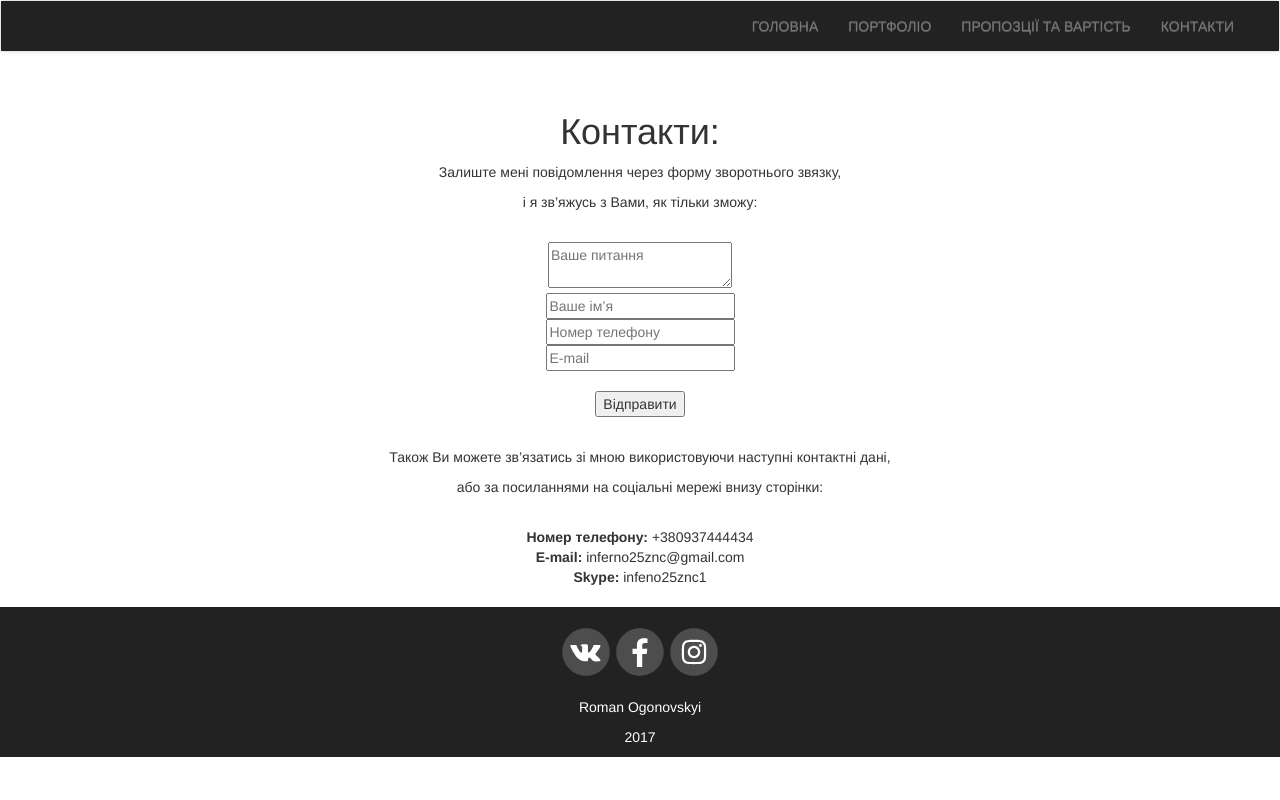
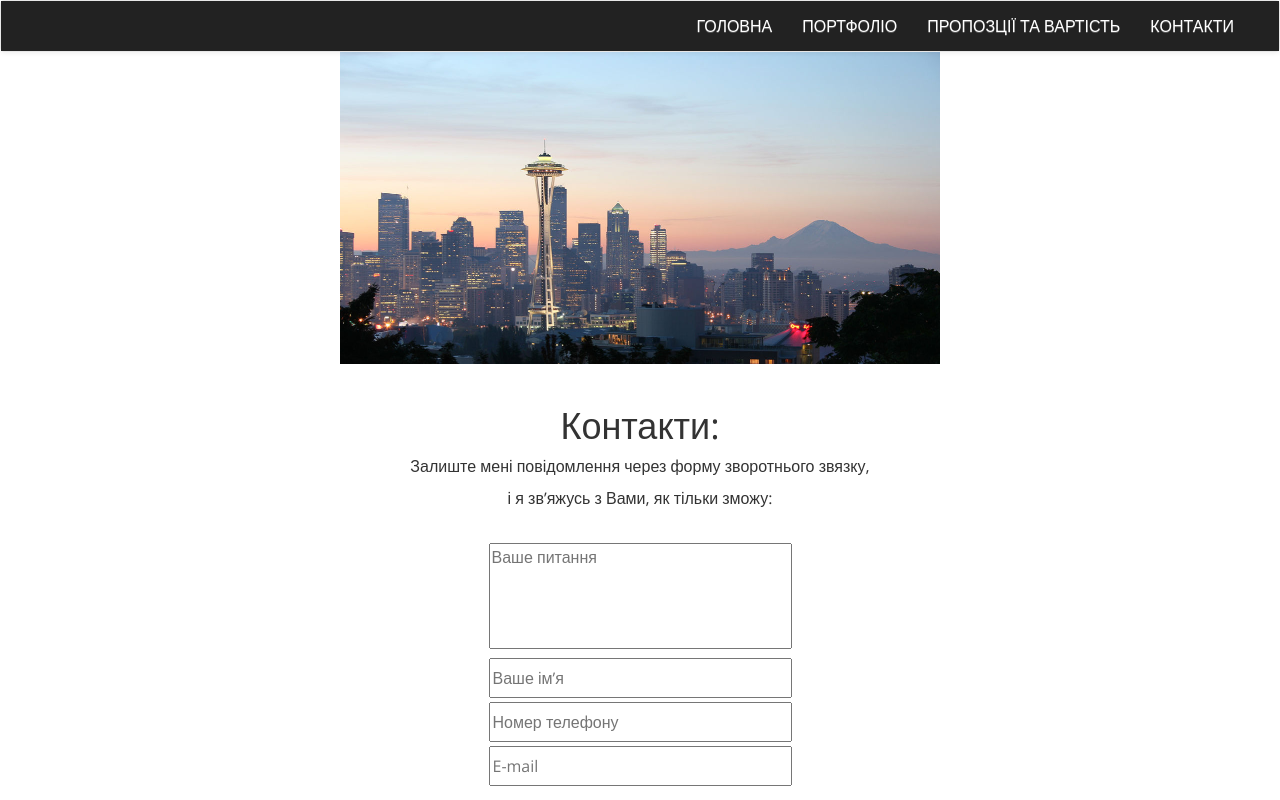
Before and after one commit to inf25znc1/my_site, a plain HTML site: page contacts.html in a window 1280 px wide. Shown: the top 800 px of the page. Drawn offline with nearby package versions, Linux system fonts and the light colour scheme.

Commit message:
several fixes

```diff
--- a/contacts.html
+++ b/contacts.html
@@ -21,19 +21,18 @@
     <meta name="msapplication-TileColor" content="#ffffff">
     <meta name="msapplication-TileImage" content="/ms-icon-144x144.png">
     <meta name="theme-color" content="#ffffff">
-    <link href="https://fonts.googleapis.com/css?family=Open+Sans" rel="stylesheet">
-    <link rel="stylesheet" href="css/contacts.css" />
-    <title>BootStrap Sapmple</title>
     <!-- Latest compiled and minified CSS -->
     <link rel="stylesheet" href="https://maxcdn.bootstrapcdn.com/bootstrap/3.3.7/css/bootstrap.min.css" integrity="sha384-BVYiiSIFeK1dGmJRAkycuHAHRg32OmUcww7on3RYdg4Va+PmSTsz/K68vbdEjh4u" crossorigin="anonymous">
     <!-- Optional theme -->
     <link rel="stylesheet" href="https://maxcdn.bootstrapcdn.com/bootstrap/3.3.7/css/bootstrap-theme.min.css" integrity="sha384-rHyoN1iRsVXV4nD0JutlnGaslCJuC7uwjduW9SVrLvRYooPp2bWYgmgJQIXwl/Sp" crossorigin="anonymous">
+    <link href="https://fonts.googleapis.com/css?family=Open+Sans" rel="stylesheet">
+    <link rel="stylesheet" href="css/contacts.css" />
     <title>Контакти | Огоновський Роман | Roman Ogonovskyi</title>
 </head>
 
 <body>
     <header>
-        <nav class="navbar navbar-default">
+        <nav class="navbar navbar-default" id="menu">
             <div class="container-fluid">
                 <div class="navbar-header">
                     <button type="button" class="navbar-toggle" data-toggle="collapse" data-target="#myNavbar">
@@ -54,6 +53,9 @@
         </nav>
     </header>
     <main>
+        <div class="seattle">
+            <img src="img/seattle.jpg" alt="seattle">
+        </div>
         <br>
         <h1>Контакти:</h1>
         <p>Залиште мені повідомлення через форму зворотнього звязку, </p>
@@ -62,13 +64,13 @@
         <div>
             <div class="form">
                 <form method="POST" action="https://formspree.io/inferno25znc@gmail.com">
-                    <textarea name="question" placeholder="Ваше питання" id="client-question"></textarea>
+                    <textarea name="question" placeholder="Ваше питання" id="client-question" style="margin: 2px; height: 106px; width: 303px; resize: none;"></textarea>
                     <br>
-                    <input type="text" name="name" placeholder="Ваше ім’я" id="client-name" required/>
+                    <input type="text" name="name" placeholder="Ваше ім’я" id="client-name" style="margin: 2px; height: 40px; width: 303px;" required/>
                     <br>
-                    <input type="text" name="phone" placeholder="Номер телефону" id="client-number" required/>
+                    <input type="text" name="phone" placeholder="Номер телефону" id="client-number" style="margin: 2px; height: 40px; width: 303px;" required/>
                     <br>
-                    <input type="email" name="email" placeholder="E-mail" id="client-email" required/>
+                    <input type="email" name="email" placeholder="E-mail" id="client-email" style="margin: 2px; height: 40px; width: 303px;" required/>
                     <br>
                     <br>
                     <input type="submit" value="Відправити" id="btn-submit" />
--- a/css/contacts.css
+++ b/css/contacts.css
@@ -16,6 +16,22 @@ h3, h2, p {
 }
 
 /*---------------------------------HEADER-----------------------------------------*/
+
+#menu {
+  position: relative;
+  min-height: 50px;
+  margin-bottom: 0px;
+}
+
+.navbar-default .navbar-nav>li>a {
+    color:#fff;
+}
+
+
+.navbar-default .navbar-nav>li>a:hover {
+    color:#E18700;
+}
+
 .container-fluid {
     width:100%;
     background-color:#222;
@@ -73,7 +89,14 @@ p, h1 {
     list-style-type: none;
 }
 
+.seattle>img {
+    max-width:600px;
+    margin:0 auto;
+    display:flex;
+}
+
 /*-----------------------------------FOOTER----------------------------------------------*/
+
 footer{
     width:100%;
     background-color:#222;
--- a/css/index.css
+++ b/css/index.css
@@ -22,39 +22,26 @@ h3, h2, p {
 
 }
 
-.nav-main .logo {
-    float:left;
-    height:110px;
-    padding:0px 30px
+#menu {
+  position: relative;
+  min-height: 50px;
+  margin-bottom: 0px;
 }
 
-.nav-main > ul {
-    margin:0;
-    padding:0;
-    float:right;
-    list-style-type:none;
-    min-width:600px;
-    max-width:2000px;
+.navbar-default .navbar-nav>li>a {
+    color:#fff;
 }
 
-.nav-main > ul > li {
-    float: left;
-    padding: 0px 30px;
-}
 
-.nav-item {
-    display: inline-block;
-    padding: 45px 20px;
-    color:#fff;
-    text-decoration:none;
-}
-
-.nav-item:hover {
-    background-color:#444;
+.navbar-default .navbar-nav>li>a:hover {
     color:#E18700;
 }
 .form {
     width:300px;
+}
+
+.nav navbar-nav {
+    color:#fff;
 }
 
 /*-----------------------------MAIN----------------------------------------------------*/
--- a/css/offer.css
+++ b/css/offer.css
@@ -21,6 +21,21 @@ p {
 
 
 /*---------------------------------HEADER-----------------------------------------*/
+
+#menu {
+  position: relative;
+  min-height: 50px;
+  margin-bottom: 0px;
+}
+
+.navbar-default .navbar-nav>li>a {
+    color:#fff;
+}
+
+
+.navbar-default .navbar-nav>li>a:hover {
+    color:#E18700;
+}
 
 .container-fluid {
     width:100%;
--- a/css/portfolio.css
+++ b/css/portfolio.css
@@ -15,6 +15,21 @@ h3, h2, p, h1 {
 }
 
 /*---------------------------------HEADER-----------------------------------------*/
+#menu {
+  position: relative;
+  min-height: 50px;
+  margin-bottom: 0px;
+}
+
+.navbar-default .navbar-nav>li>a {
+    color:#fff;
+}
+
+
+.navbar-default .navbar-nav>li>a:hover {
+    color:#E18700 !important;
+}
+
 .container-fluid {
     width:100%;
     background-color:#222;
--- a/js/contacts.js
+++ b/js/contacts.js
@@ -4,12 +4,9 @@ $(function() {
 document.querySelector('input[type=submit]').addEventListener('click', sendForm);
 
 function sendForm(e) {
-    e.preventDefault();
-    var form = document.querySelector('form');
-    if (!form[0].checkValidity()) {
-        form.find(':submit').click();
-    }
-    else {
+  var form = document.querySelector('form');
+  if (form.checkValidity()) {
+        e.preventDefault();
         $.ajax({
             url: "https://formspree.io/inferno25znc@gmail.com",
             method: "POST",
@@ -18,8 +15,6 @@ function sendForm(e) {
                 clientName: $('#client-name').val(),
                 clientNumber: $('#client-number').val(),
                 clientEmail: $('#client-email').val(),
-
-
             },
             dataType: "json"
         }).done(function() {
```
Also changed, not shown: index.html (+13 -10 lines), js/index.js (+8 -8 lines), offer.html (+3 -4 lines), portfolio.html (+8 -12 lines), img/carousel1.jpg, img/carousel2.jpg, img/carousel3.jpg, img/seattle.jpg (added).
